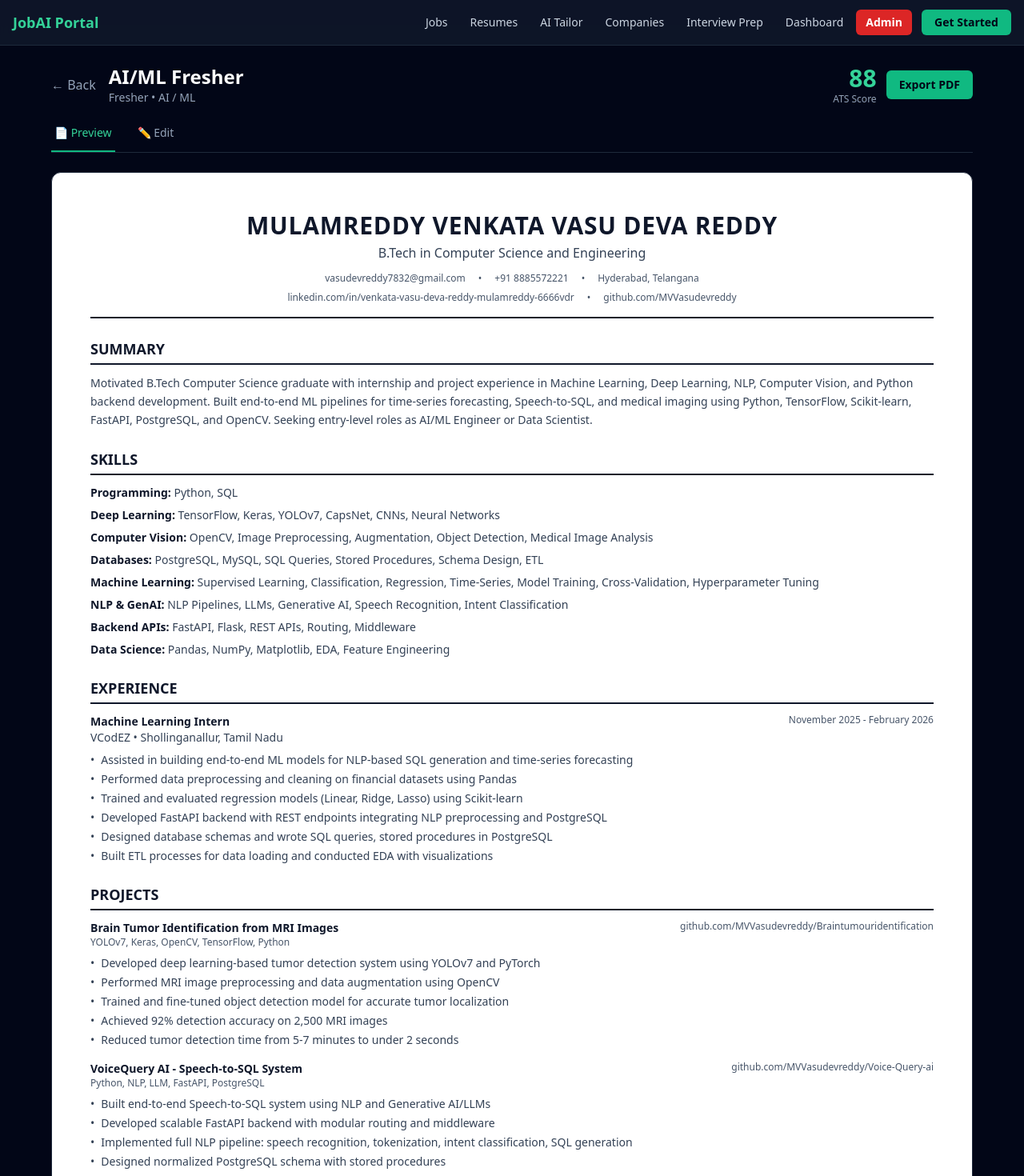
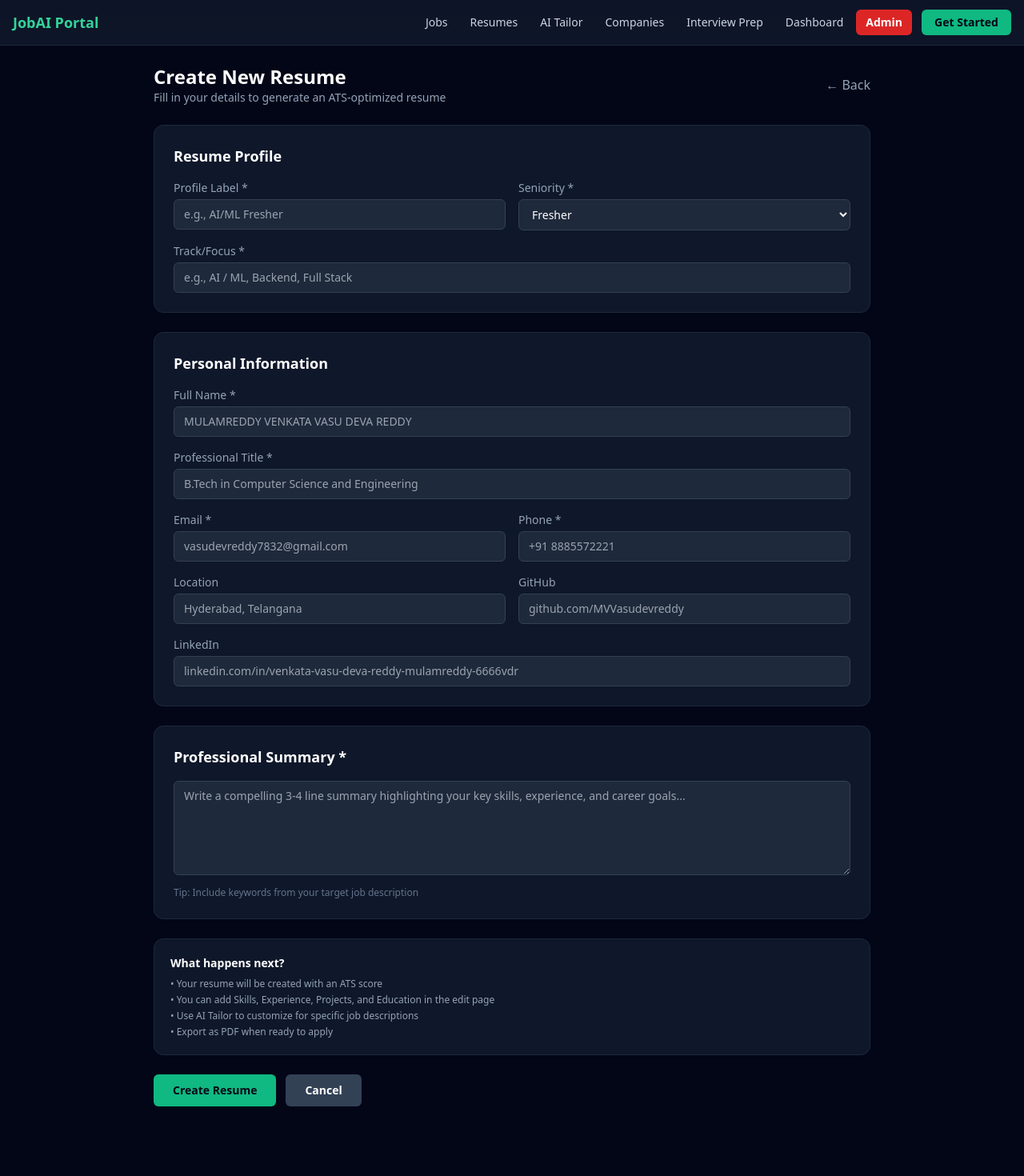
Before and after one commit to MVVasudevreddy/jobai-portal, a Next.js app: page /resumes/new in a window 1280 px wide. Shown: the top 1470 px of the page at 80% size. After the commit the page ends 1407 px from the top, so only its background shows below. Built offline with nearby package versions, Linux system fonts and the light colour scheme.

Commit message:
feat: Add new resume creation form page

```diff
--- /dev/null
+++ b/app/resumes/new/page.tsx
@@ -0,0 +1,220 @@
+'use client';
+import { useState } from 'react';
+import { useRouter } from 'next/navigation';
+import Link from 'next/link';
+
+export default function NewResumePage() {
+  const router = useRouter();
+  const [formData, setFormData] = useState({
+    label: '',
+    seniority: 'Fresher',
+    track: '',
+    name: '',
+    title: '',
+    email: '',
+    phone: '',
+    location: '',
+    linkedin: '',
+    github: '',
+    summary: ''
+  });
+
+  const handleSubmit = (e: React.FormEvent) => {
+    e.preventDefault();
+    // In a real app, save to database
+    const resumeId = formData.label.toLowerCase().replace(/[^a-z0-9]+/g, '-');
+    router.push(`/resumes/${resumeId}`);
+  };
+
+  return (
+    <div className="min-h-screen bg-slate-950 p-6">
+      <div className="max-w-4xl mx-auto space-y-6">
+        {/* Header */}
+        <div className="flex items-center justify-between">
+          <div>
+            <h1 className="text-2xl font-bold">Create New Resume</h1>
+            <p className="text-slate-400 text-sm">
+              Fill in your details to generate an ATS-optimized resume
+            </p>
+          </div>
+          <Link
+            href="/resumes"
+            className="text-slate-400 hover:text-slate-200 transition-colors"
+          >
+            ← Back
+          </Link>
+        </div>
+
+        {/* Form */}
+        <form onSubmit={handleSubmit} className="space-y-6">
+          {/* Resume Meta */}
+          <div className="rounded-xl border border-slate-800 bg-slate-900 p-6">
+            <h2 className="text-lg font-semibold mb-4">Resume Profile</h2>
+            <div className="grid md:grid-cols-2 gap-4">
+              <div>
+                <label className="block text-sm text-slate-400 mb-1">Profile Label *</label>
+                <input
+                  type="text"
+                  required
+                  placeholder="e.g., AI/ML Fresher"
+                  value={formData.label}
+                  onChange={(e) => setFormData({ ...formData, label: e.target.value })}
+                  className="w-full bg-slate-800 border border-slate-700 rounded-md px-3 py-2 text-sm focus:outline-none focus:border-emerald-500"
+                />
+              </div>
+              <div>
+                <label className="block text-sm text-slate-400 mb-1">Seniority *</label>
+                <select
+                  required
+                  value={formData.seniority}
+                  onChange={(e) => setFormData({ ...formData, seniority: e.target.value })}
+                  className="w-full bg-slate-800 border border-slate-700 rounded-md px-3 py-2 text-sm focus:outline-none focus:border-emerald-500"
+                >
+                  <option value="Fresher">Fresher</option>
+                  <option value="Junior">Junior (1-2 yrs)</option>
+                  <option value="Mid">Mid (3-5 yrs)</option>
+                  <option value="Senior">Senior (6+ yrs)</option>
+                </select>
+              </div>
+              <div className="md:col-span-2">
+                <label className="block text-sm text-slate-400 mb-1">Track/Focus *</label>
+                <input
+                  type="text"
+                  required
+                  placeholder="e.g., AI / ML, Backend, Full Stack"
+                  value={formData.track}
+                  onChange={(e) => setFormData({ ...formData, track: e.target.value })}
+                  className="w-full bg-slate-800 border border-slate-700 rounded-md px-3 py-2 text-sm focus:outline-none focus:border-emerald-500"
+                />
+              </div>
+            </div>
+          </div>
+
+          {/* Personal Information */}
+          <div className="rounded-xl border border-slate-800 bg-slate-900 p-6">
+            <h2 className="text-lg font-semibold mb-4">Personal Information</h2>
+            <div className="grid md:grid-cols-2 gap-4">
+              <div className="md:col-span-2">
+                <label className="block text-sm text-slate-400 mb-1">Full Name *</label>
+                <input
+                  type="text"
+                  required
+                  placeholder="MULAMREDDY VENKATA VASU DEVA REDDY"
+                  value={formData.name}
+                  onChange={(e) => setFormData({ ...formData, name: e.target.value })}
+                  className="w-full bg-slate-800 border border-slate-700 rounded-md px-3 py-2 text-sm focus:outline-none focus:border-emerald-500"
+                />
+              </div>
+              <div className="md:col-span-2">
+                <label className="block text-sm text-slate-400 mb-1">Professional Title *</label>
+                <input
+                  type="text"
+                  required
+                  placeholder="B.Tech in Computer Science and Engineering"
+                  value={formData.title}
+                  onChange={(e) => setFormData({ ...formData, title: e.target.value })}
+                  className="w-full bg-slate-800 border border-slate-700 rounded-md px-3 py-2 text-sm focus:outline-none focus:border-emerald-500"
+                />
+              </div>
+              <div>
+                <label className="block text-sm text-slate-400 mb-1">Email *</label>
+                <input
+                  type="email"
+                  required
+                  placeholder="vasudevreddy7832@gmail.com"
+                  value={formData.email}
+                  onChange={(e) => setFormData({ ...formData, email: e.target.value })}
+                  className="w-full bg-slate-800 border border-slate-700 rounded-md px-3 py-2 text-sm focus:outline-none focus:border-emerald-500"
+                />
+              </div>
+              <div>
+                <label className="block text-sm text-slate-400 mb-1">Phone *</label>
+                <input
+                  type="text"
+                  required
+                  placeholder="+91 8885572221"
+                  value={formData.phone}
+                  onChange={(e) => setFormData({ ...formData, phone: e.target.value })}
+                  className="w-full bg-slate-800 border border-slate-700 rounded-md px-3 py-2 text-sm focus:outline-none focus:border-emerald-500"
+                />
+              </div>
+              <div>
+                <label className="block text-sm text-slate-400 mb-1">Location</label>
+                <input
+                  type="text"
+                  placeholder="Hyderabad, Telangana"
+                  value={formData.location}
+                  onChange={(e) => setFormData({ ...formData, location: e.target.value })}
+                  className="w-full bg-slate-800 border border-slate-700 rounded-md px-3 py-2 text-sm focus:outline-none focus:border-emerald-500"
+                />
+              </div>
+              <div>
+                <label className="block text-sm text-slate-400 mb-1">GitHub</label>
+                <input
+                  type="text"
+                  placeholder="github.com/MVVasudevreddy"
+                  value={formData.github}
+                  onChange={(e) => setFormData({ ...formData, github: e.target.value })}
+                  className="w-full bg-slate-800 border border-slate-700 rounded-md px-3 py-2 text-sm focus:outline-none focus:border-emerald-500"
+                />
+              </div>
+              <div className="md:col-span-2">
+                <label className="block text-sm text-slate-400 mb-1">LinkedIn</label>
+                <input
+                  type="text"
+                  placeholder="linkedin.com/in/venkata-vasu-deva-reddy-mulamreddy-6666vdr"
+                  value={formData.linkedin}
+                  onChange={(e) => setFormData({ ...formData, linkedin: e.target.value })}
+                  className="w-full bg-slate-800 border border-slate-700 rounded-md px-3 py-2 text-sm focus:outline-none focus:border-emerald-500"
+                />
+              </div>
+            </div>
+          </div>
+
+          {/* Summary */}
+          <div className="rounded-xl border border-slate-800 bg-slate-900 p-6">
+            <h2 className="text-lg font-semibold mb-4">Professional Summary *</h2>
+            <textarea
+              required
+              rows={5}
+              placeholder="Write a compelling 3-4 line summary highlighting your key skills, experience, and career goals..."
+              value={formData.summary}
+              onChange={(e) => setFormData({ ...formData, summary: e.target.value })}
+              className="w-full bg-slate-800 border border-slate-700 rounded-md px-3 py-2 text-sm focus:outline-none focus:border-emerald-500"
+            />
+            <p className="text-xs text-slate-500 mt-2">
+              Tip: Include keywords from your target job description
+            </p>
+          </div>
+
+          {/* Info Box */}
+          <div className="rounded-xl border border-slate-800 bg-slate-900 p-5">
+            <h3 className="font-semibold text-sm mb-2">What happens next?</h3>
+            <ul className="text-xs text-slate-400 space-y-1">
+              <li>• Your resume will be created with an ATS score</li>
+              <li>• You can add Skills, Experience, Projects, and Education in the edit page</li>
+              <li>• Use AI Tailor to customize for specific job descriptions</li>
+              <li>• Export as PDF when ready to apply</li>
+            </ul>
+          </div>
+
+          {/* Actions */}
+          <div className="flex gap-3">
+            <button
+              type="submit"
+              className="rounded-md bg-emerald-500 hover:bg-emerald-400 text-slate-950 font-semibold px-6 py-2.5 text-sm transition-all"
+            >
+              Create Resume
+            </button>
+            <Link
+              href="/resumes"
+              className="rounded-md bg-slate-700 hover:bg-slate-600 text-white font-semibold px-6 py-2.5 text-sm transition-all"
+            >
+              Cancel
+            </Link>
+          </div>
+        </form>
+      </div>
+    </div>
+  );
+}
```
